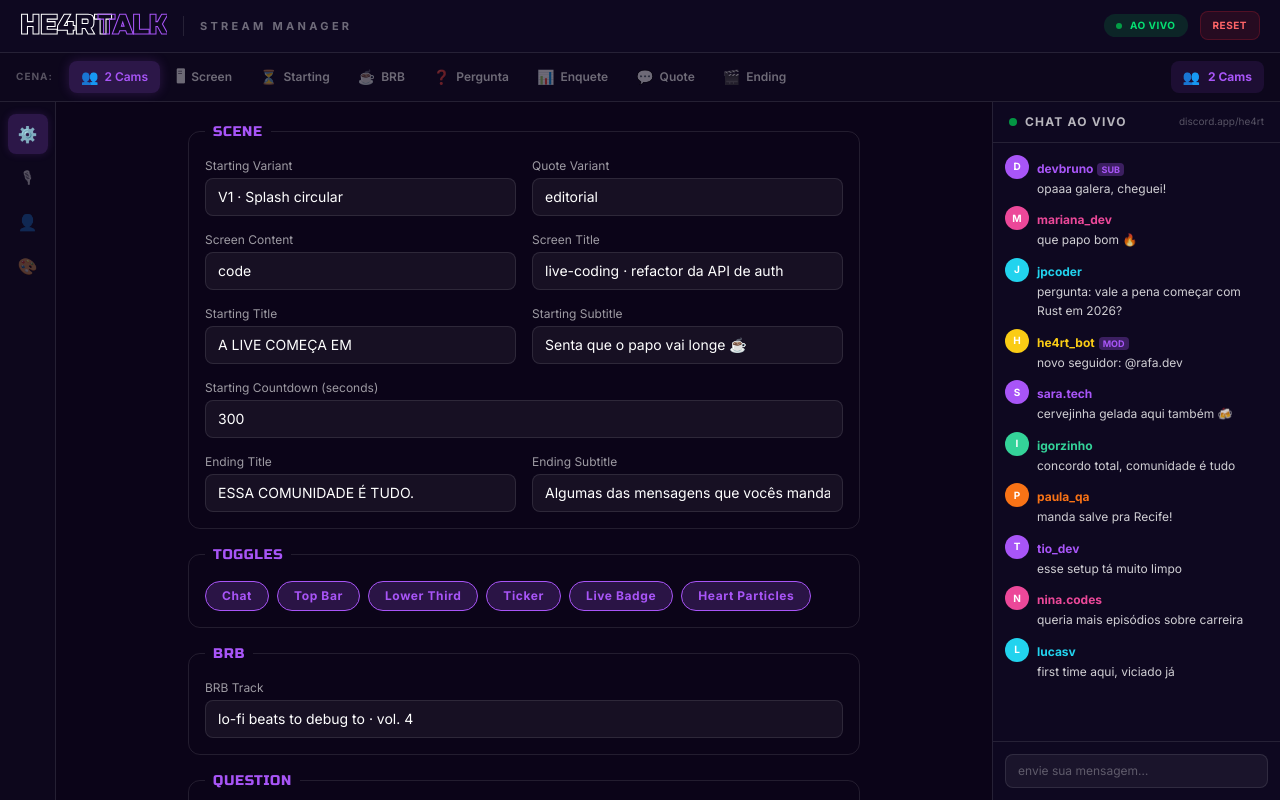
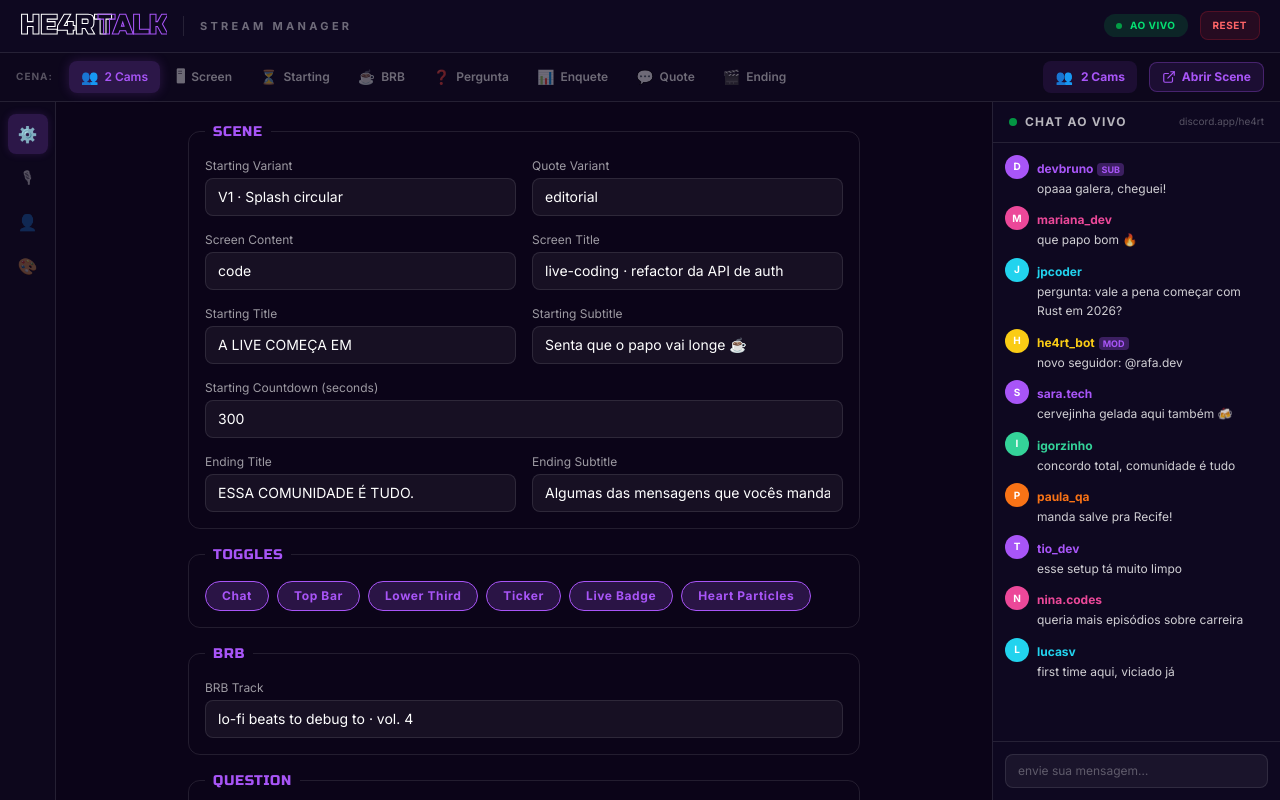
Before and after one commit to he4rt/streaming-overlays, a React (Vite) app: page /admin in a window 1280 px wide. Built offline with nearby package versions, Linux system fonts and the light colour scheme.

Commit message:
feat: add 'Abrir Scene' button to open current scene in a new 1920x1080 window

```diff
--- a/src/features/admin/AdminPanel.tsx
+++ b/src/features/admin/AdminPanel.tsx
@@ -186,9 +186,25 @@ export function AdminPanel() {
             </button>
           );
         })}
-        <div className="ml-auto flex items-center gap-2 rounded-lg bg-accent/10 px-3 py-1.5">
-          <span className="text-sm">{currentScene.icon}</span>
-          <span className="font-body text-xs font-bold text-accent">{currentScene.label}</span>
+        <div className="ml-auto flex items-center gap-3">
+          <div className="flex items-center gap-2 rounded-lg bg-accent/10 px-3 py-1.5">
+            <span className="text-sm">{currentScene.icon}</span>
+            <span className="font-body text-xs font-bold text-accent">{currentScene.label}</span>
+          </div>
+          <button
+            onClick={() => {
+              const url = `/${config.scene === "two-cams" ? "" : config.scene}`;
+              window.open(url, `scene-${config.scene}`, "width=1920,height=1080,menubar=no,toolbar=no,location=no,status=no");
+            }}
+            className="flex items-center gap-1.5 rounded-lg border border-accent/30 bg-accent/10 px-3 py-1.5 font-body text-xs font-bold text-accent transition hover:bg-accent/20"
+          >
+            <svg viewBox="0 0 24 24" width="14" height="14" fill="none" stroke="currentColor" strokeWidth="2" strokeLinecap="round" strokeLinejoin="round">
+              <path d="M18 13v6a2 2 0 01-2 2H5a2 2 0 01-2-2V8a2 2 0 012-2h6" />
+              <polyline points="15 3 21 3 21 9" />
+              <line x1="10" y1="14" x2="21" y2="3" />
+            </svg>
+            Abrir Scene
+          </button>
         </div>
       </div>
 
```
